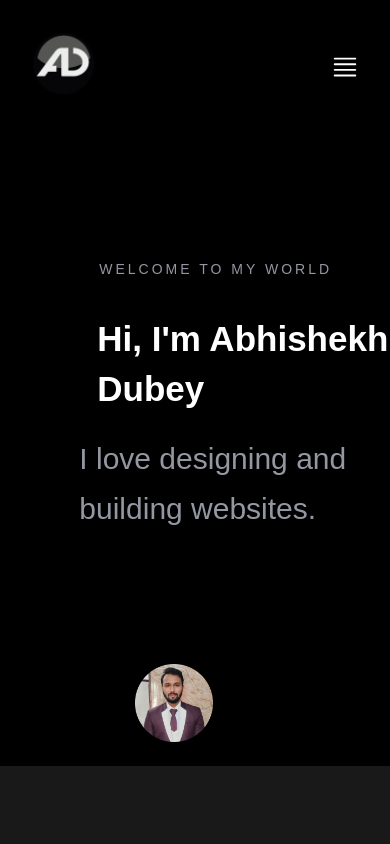
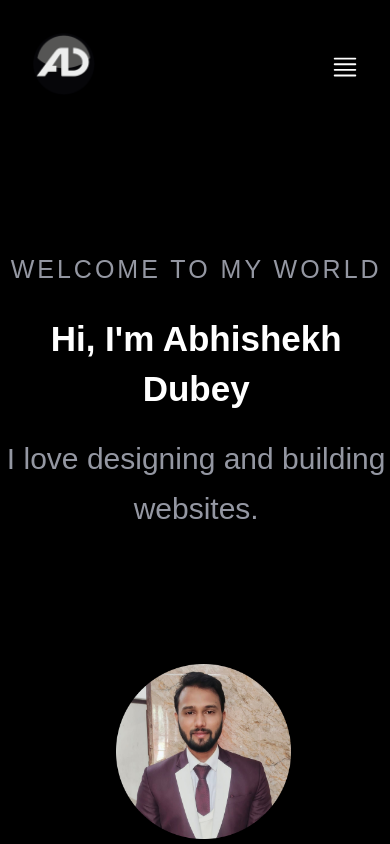
Before and after one commit to Abhishekh-Dubey/portfolio, a React (Create React App) app: page / in a window 390 px wide. Shown: the top 844 px of the page. Built offline with nearby package versions, Linux system fonts and the light colour scheme.

Commit message:
channge content1

```diff
--- a/src/App.css
+++ b/src/App.css
@@ -83,6 +83,7 @@ p{
   padding: 20px;
   justify-content: center;
   flex-direction: column;
+  text-align: center;
 
 }
 .col__3{
@@ -144,6 +145,7 @@ button.about.btn.pointer:hover {
 @media only screen and (max-width: 768px){
 .col__2 {
     max-width: 100%;
+    text-align: center;
 }
 }
 @media only screen and (max-width: 768px){
--- a/src/components/Home.css
+++ b/src/components/Home.css
@@ -23,13 +23,14 @@ li.nav__items{
     margin-left: 0.6%;
 }
 h1.home__text{
-    margin-left:25%;
+    /* margin-left:25%; */
     font-size: 25px;
     font-weight: 100;
     line-height: 50px;
     font-family: Montserrat,sans-serif;
     letter-spacing: 3px;
     color: rgba(198,201,216,.75)!important;
+    text-align: center;
 }
 h2.home__text{
     font-size: 50px;
@@ -43,8 +44,8 @@ h3.home__text{
     line-height: 50px;
     font-weight: 800;
     font-family: Montserrat,sans-serif;
-    padding-left: 95px;
-    /* margin-left:1% */
+    /* padding-left: 95px; */
+    text-align: center;    /* margin-left:1% */
 }
 /* div.home__text{
     font-size: 50px;
@@ -59,7 +60,8 @@ div.home__text{
     font-family: Montserrat,sans-serif;
     /* color: red; */
     color: rgba(198,201,216,.75)!important;
-    padding-left: 77px;
+    /* padding-left: 77px; */
+    text-align: center;
 }
 .header{
     transition: .4s all ease;
@@ -127,9 +129,7 @@ svg.bi.bi-justify.white.pointer {
 h3.sweet.pz__10 {
     font-size: 40px;
 }
-h1.home__text {
-    font-size: 14px;
-}
+
 h4.home__text {
     font-size: 45px;
 }
@@ -137,15 +137,16 @@ h4.home__text {
 .col__22 {
     max-width: 50%;
     display: flex;
-    padding: 20px;
+    /* padding: 20px; */
     justify-content: center;
     flex-direction: column;
-    margin-left: 5%;
+    /* margin-left: 5%; */
+    text-align: center;
 
   }
 
   .abhi_home{
-
+    text-align: center;
     margin-bottom: 90px;
     /* margin-top: 20px; */
 }
--- a/src/components/Home.jsx
+++ b/src/components/Home.jsx
@@ -88,7 +88,7 @@ function Home() {
               <div className="home__text sweet pz__10">I love designing and building websites.</div>
             </div>
           </div>
-          <div className="col__22">
+          <div className="col__2">
             <div class="img__abhi">
               <img src={mypic} alt="" className="myimg"/>
               </div>
```
